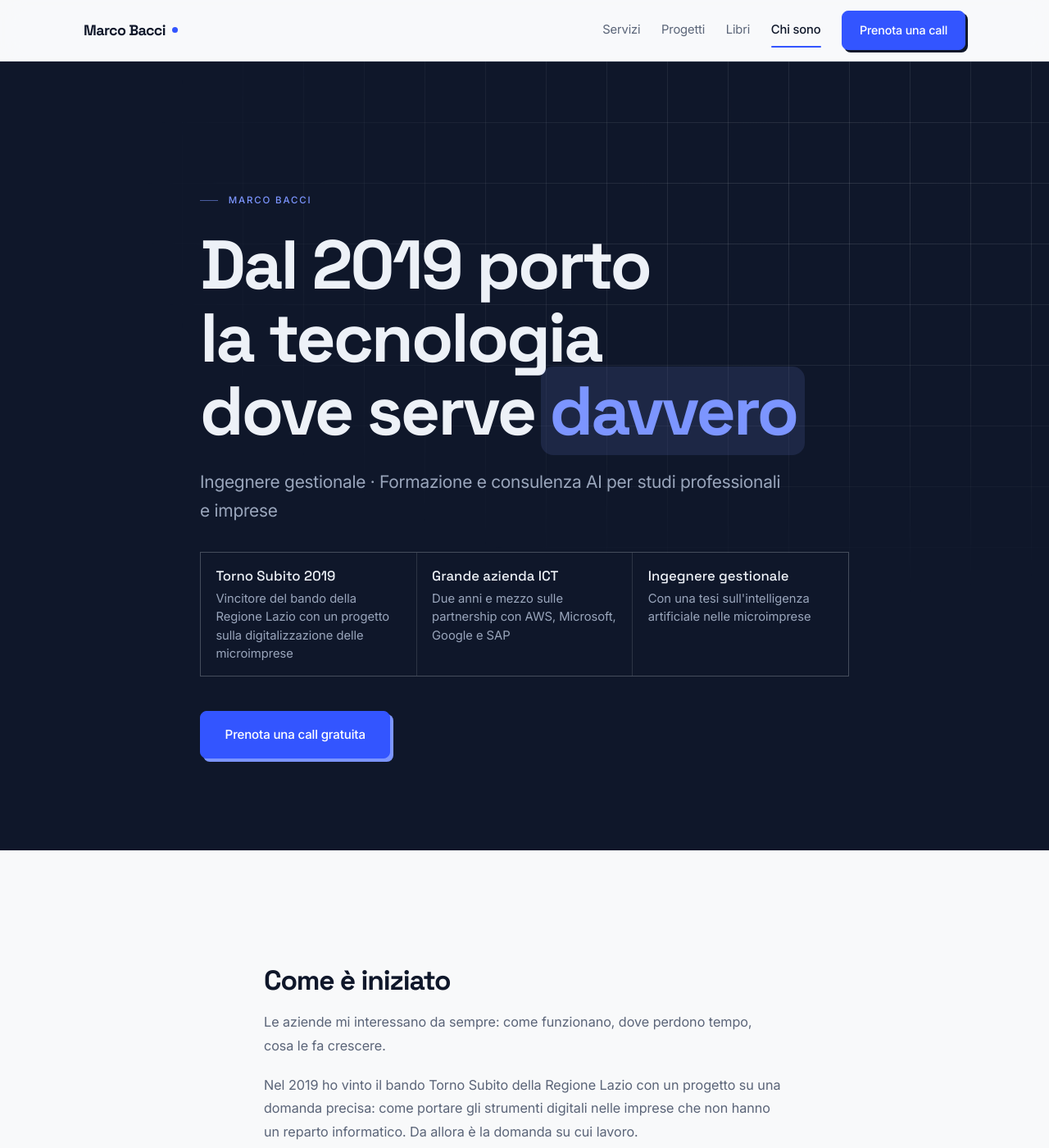
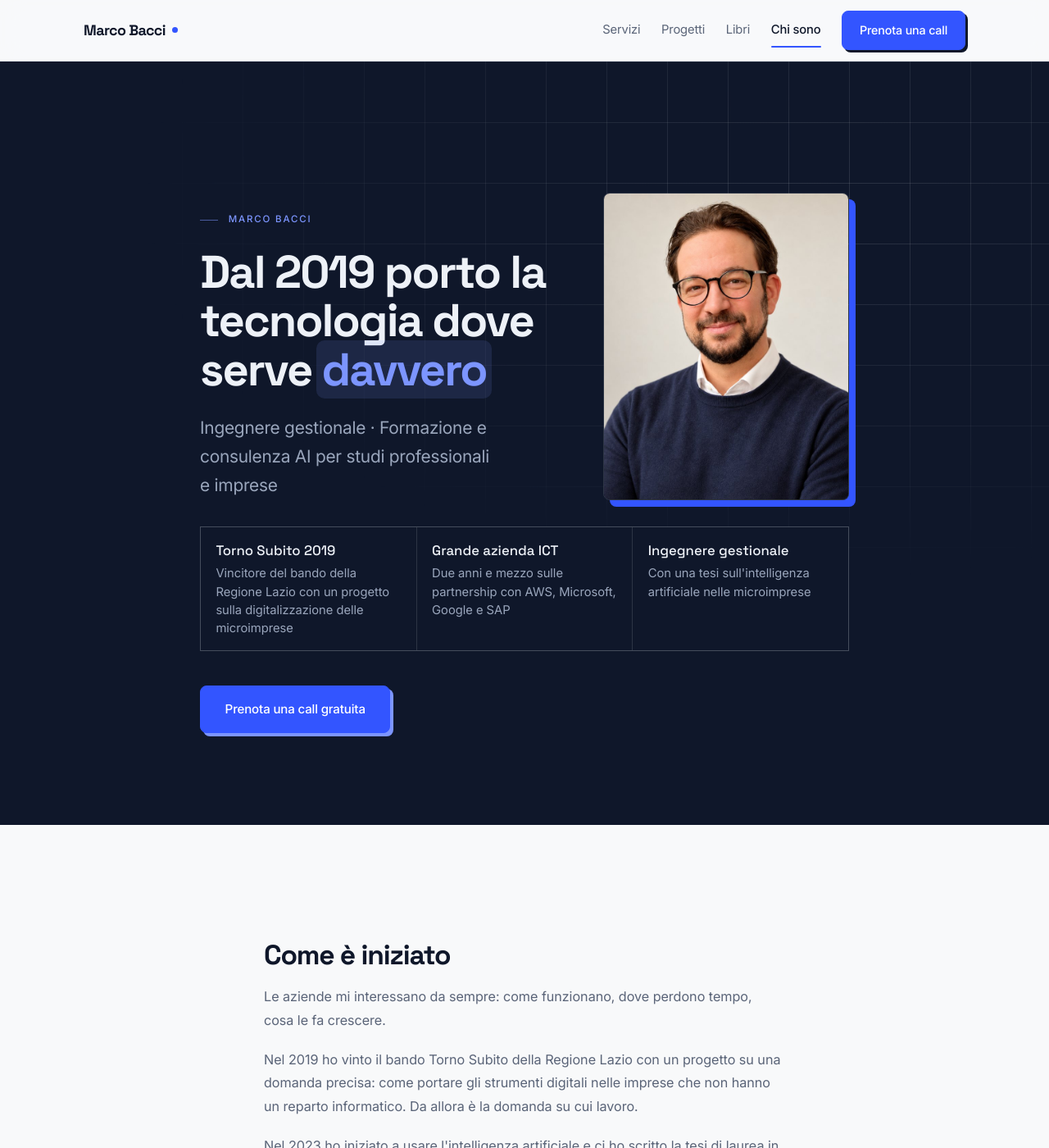
Before and after one commit to marcobacciwork/marcobacciwork.github.io, a Jekyll site: the page built from chi-sono.html, in a window 1280 px wide and 1400 px high. Shown: the whole window at 82% size. Built offline with Jekyll 4.4.1, drawn with Linux system fonts in a browser that asks for light colours.

Commit message:
Nuova favicon MB, foto in Chi sono, anteprima link aggiornata
Co-Authored-By: Claude Opus 5.5 <noreply@anthropic.com>
Claude-Session: https://claude.ai/code/session_01M4X16gtVkCdgjDmyufkQ8E

```diff
--- a/_layouts/default.html
+++ b/_layouts/default.html
@@ -18,6 +18,7 @@
 <meta name="twitter:card" content="summary_large_image">
 
 <link rel="icon" href="{{ '/assets/img/favicon.svg' | relative_url }}" type="image/svg+xml">
+<link rel="apple-touch-icon" href="{{ '/assets/img/apple-touch-icon.png' | relative_url }}">
 
 <link rel="preload" href="{{ '/assets/fonts/inter.woff2' | relative_url }}" as="font" type="font/woff2" crossorigin>
 <link rel="preload" href="{{ '/assets/fonts/space-grotesk.woff2' | relative_url }}" as="font" type="font/woff2" crossorigin>
--- a/assets/css/style.css
+++ b/assets/css/style.css
@@ -1742,3 +1742,31 @@ a.card:hover .card-mark { background: var(--accent); color: #fff; }
 }
 
 .section .cta-note, .section-warm .cta-note { color: var(--text-2); margin-inline: auto; }
+
+/* --------------------------------------------------------------------------
+   29. Chi sono: foto nell'intestazione
+   -------------------------------------------------------------------------- */
+.bio-top {
+  display: grid;
+  grid-template-columns: minmax(0, 1fr) clamp(200px, 26vw, 300px);
+  gap: clamp(2rem, 5vw, 4rem);
+  align-items: end;
+}
+
+.bio-foto {
+  display: block;
+  width: 100%;
+  height: auto;
+  aspect-ratio: 4 / 5;
+  object-fit: cover;
+  border-radius: var(--radius, 10px);
+  border: 1px solid var(--line-deep);
+  box-shadow: 8px 8px 0 var(--accent);
+}
+
+@media (max-width: 760px) {
+  .bio-top { grid-template-columns: 1fr; }
+  .bio-foto { max-width: 260px; grid-row: 1; }
+}
+.bio-top h1 { font-size: clamp(2.3rem, 4.4vw, 3.5rem); }
+@media (max-width: 760px) { .bio-foto { max-width: 210px; } }
--- a/assets/img/og-image.source.html
+++ b/assets/img/og-image.source.html
@@ -24,7 +24,7 @@
   .foot { margin-top: 50px; padding-top: 26px; border-top: 1px solid rgba(237,241,247,.16); display: flex; justify-content: space-between; font-size: 21px; color: #9AA6BC; }
   .foot b { color: #EDF1F7; font-weight: 500; }
 </style></head><body>
-  <div class="eyebrow">Marco Bacci · Formazione sull'AI</div>
-  <h1>Insegno al tuo team<br>a usare l'intelligenza artificiale<br><em>sul lavoro di tutti i giorni.</em></h1>
-  <div class="foot"><span>Studi professionali e microimprese · Roma e tutta Italia</span><b>marcobacci.it</b></div>
+  <div class="eyebrow">Marco Bacci · Formazione e consulenza AI</div>
+  <h1>Porto l'intelligenza artificiale<br>nel tuo lavoro<br><em>di tutti i giorni.</em></h1>
+  <div class="foot"><span>Studi professionali e imprese · Roma e tutta Italia</span><b>marcobacci.it</b></div>
 </body></html>
--- a/chi-sono.html
+++ b/chi-sono.html
@@ -8,11 +8,17 @@ description: "Marco Bacci, ingegnere gestionale. Dal 2019 mi occupo di portare l
 
 <section class="hero">
   <div class="wrap hero-inner">
-    <p class="eyebrow" style="color:var(--brass)">Marco Bacci</p>
-    <h1>Dal 2019 porto la tecnologia<br>dove serve <em>davvero</em></h1>
-    <p class="lead">
-      Ingegnere gestionale · Formazione e consulenza AI per studi professionali e imprese
-    </p>
+    <div class="bio-top">
+      <div>
+        <p class="eyebrow" style="color:var(--brass)">Marco Bacci</p>
+        <h1>Dal 2019 porto la tecnologia dove serve <em>davvero</em></h1>
+        <p class="lead">
+          Ingegnere gestionale · Formazione e consulenza AI per studi professionali e imprese
+        </p>
+      </div>
+      <img class="bio-foto" src="{{ '/assets/img/marco-bacci.jpg' | relative_url }}"
+           alt="Marco Bacci" width="720" height="900">
+    </div>
 
     <ul class="cred">
       <li><strong>Torno Subito 2019</strong>Vincitore del bando della Regione Lazio con un progetto sulla digitalizzazione delle microimprese</li>
```
Also changed, not shown: assets/img/apple-touch-icon.png (added), assets/img/favicon.svg, assets/img/marco-bacci.jpg (added), assets/img/og-image.png.
